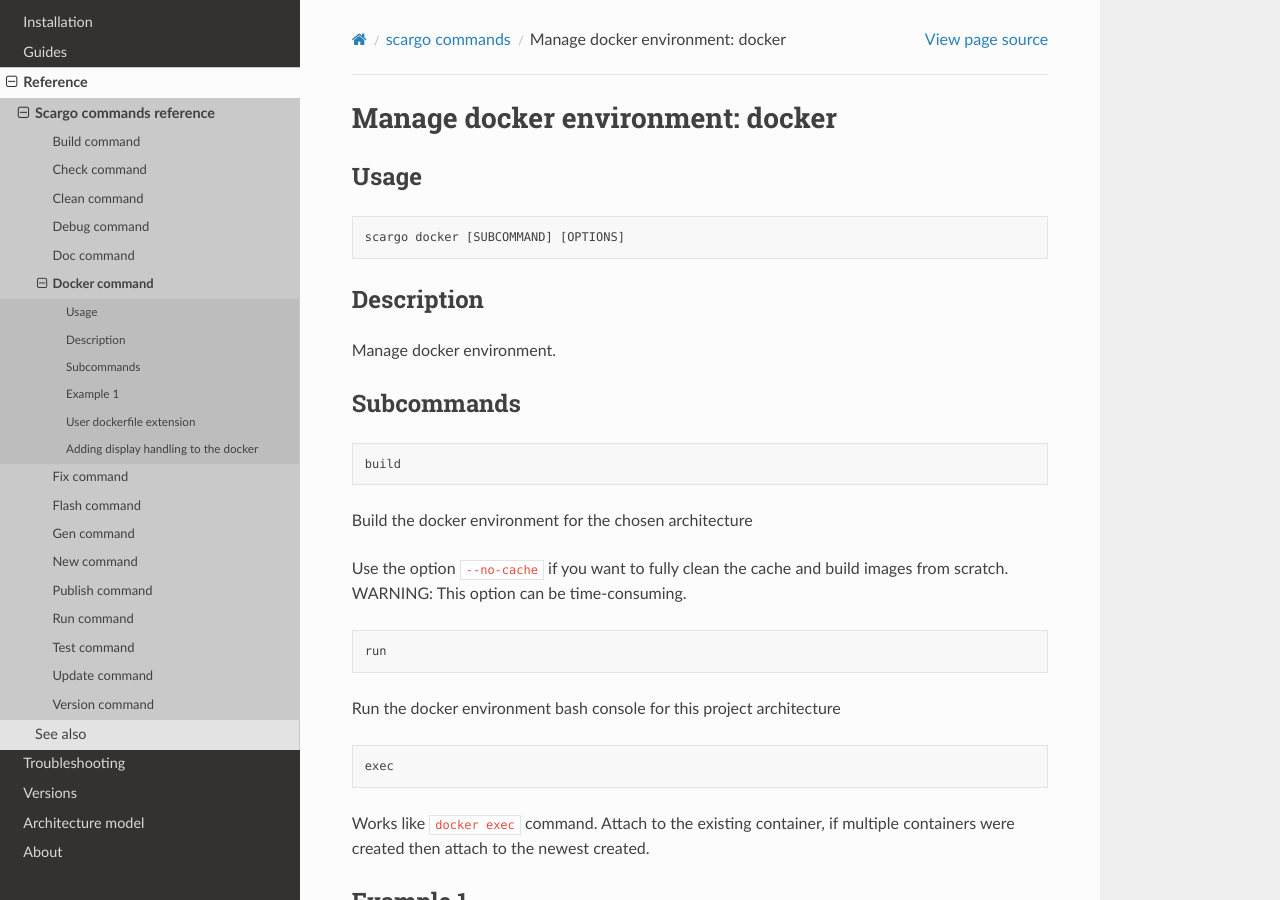
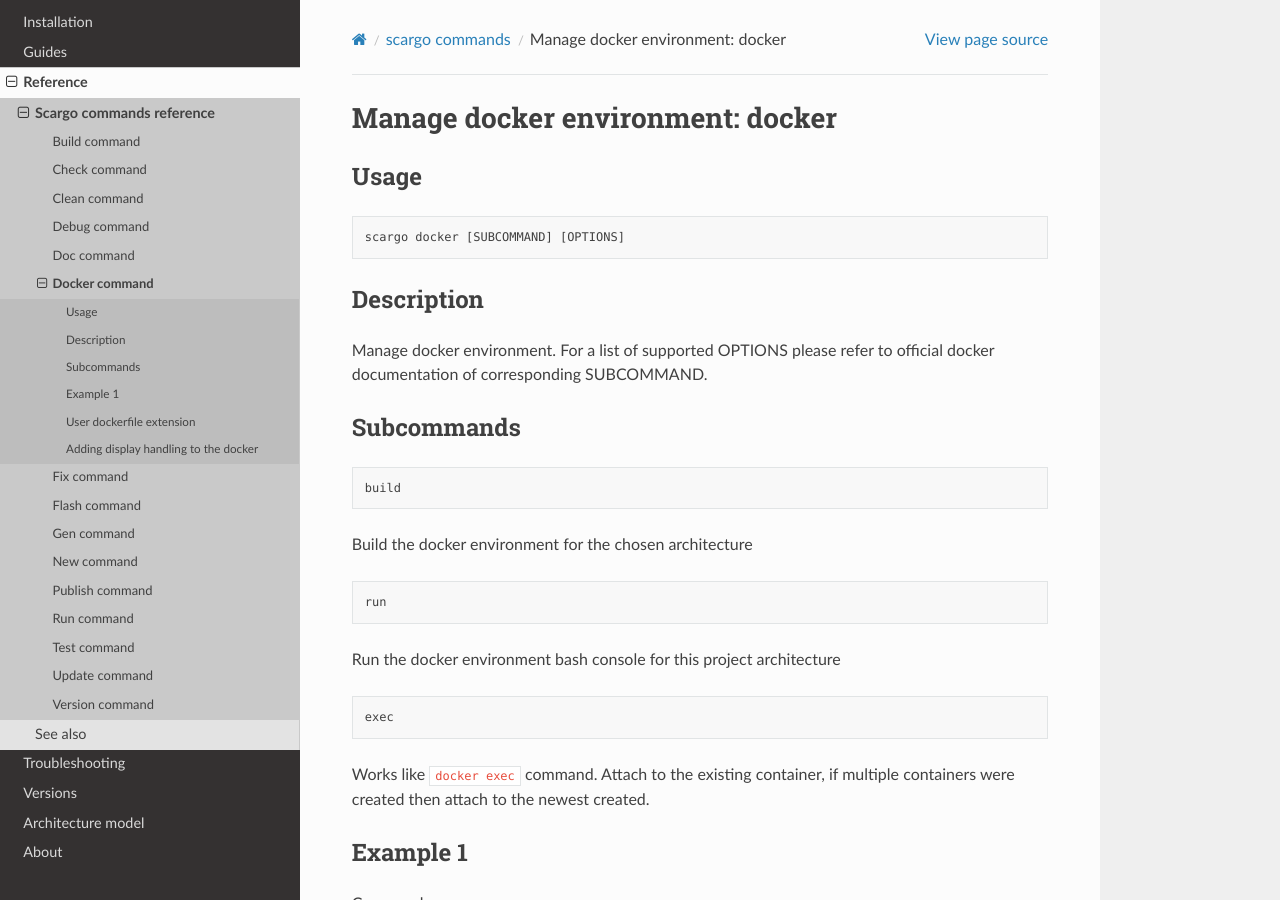
Before and after one commit to Spyro-Soft/scargo, a Sphinx documentation site: the page built from docs/source/scargo/scargo-docker.rst, in a window 1280 px wide and 900 px high. Built offline with Sphinx 7.4.7 and the Read the Docs theme 2.0.0, drawn with Linux system fonts in a browser that asks for light colours; pages that are not in the unit, such as notebooks, are missing from menus.

Commit message:
Update usage documentation of scargo docker command.

```diff
--- a/docs/source/scargo/scargo-docker.rst
+++ b/docs/source/scargo/scargo-docker.rst
@@ -11,7 +11,7 @@ Usage
 
 Description
 ^^^^^^^^^^^
-Manage docker environment.
+Manage docker environment. For a list of supported OPTIONS please refer to official docker documentation of corresponding SUBCOMMAND.
 
 Subcommands
 ^^^^^^^^^^^
@@ -20,9 +20,6 @@ Subcommands
     build
 
 Build the docker environment for the chosen architecture
-
-Use the option ``--no-cache`` if you want to fully clean the cache and build images from scratch.
-WARNING: This option can be time-consuming.
 
 ::
 
```
